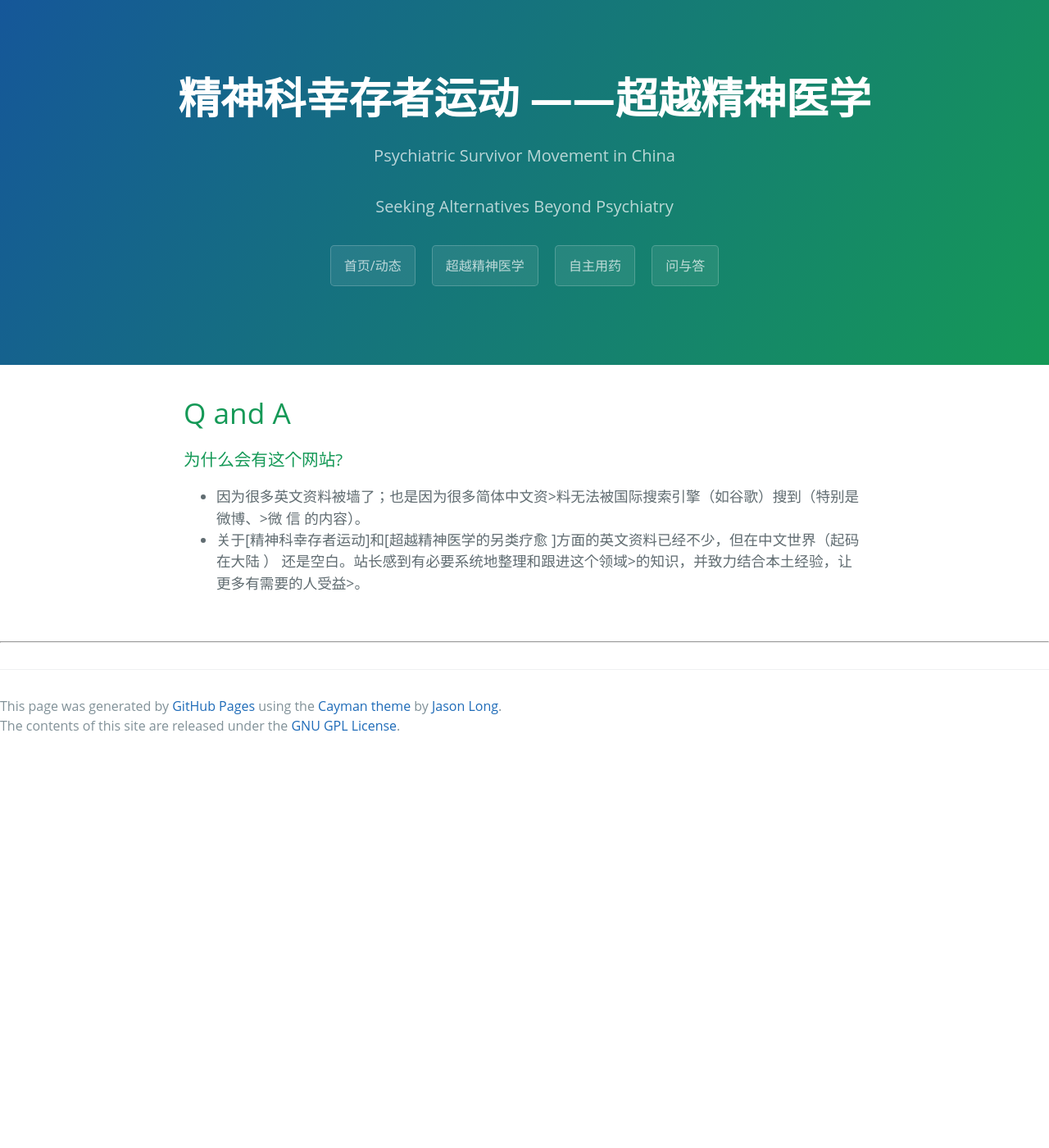
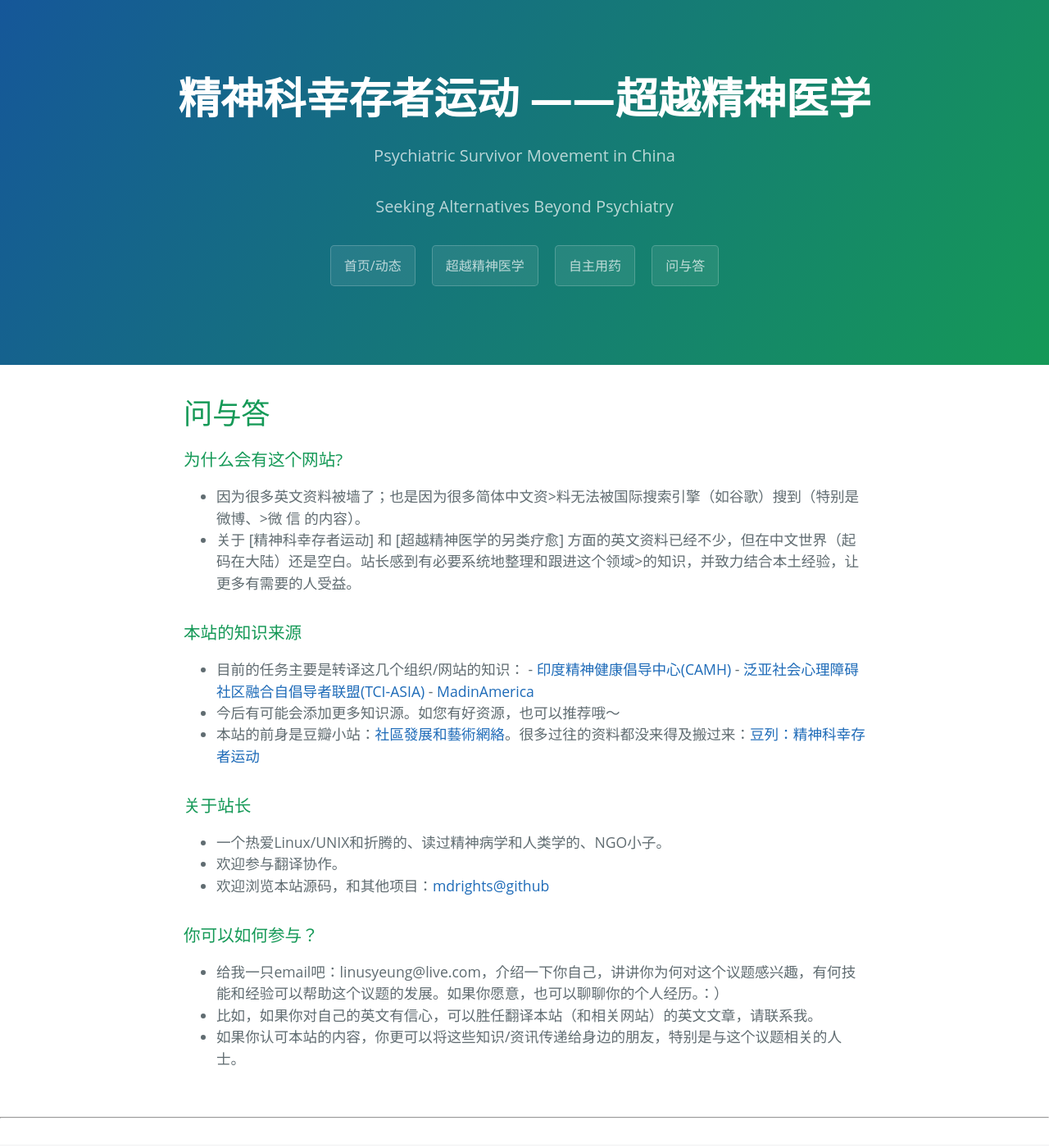
Before and after one commit to mdrights/mdrights.github.io, a Jekyll site: the page built from qna.md, in a window 1280 px wide and 1400 px high. Shown: the whole window at 82% size. Built offline with Jekyll 4.4.1, drawn with Linux system fonts in a browser that asks for light colours.

Commit message:
add+ qna.md

```diff
--- a/qna.md
+++ b/qna.md
@@ -1,6 +1,6 @@
 ---
 layout: page
-title: Q and A
+title: 问与答
 permalink: /qna/
 ---
 
@@ -8,7 +8,22 @@ permalink: /qna/
 - 因为很多英文资料被墙了；也是因为很多简体中文资>料无法被国际搜索引擎（如谷歌）搜到（特别是微博、>微
 信
 的内容）。
-- 关于[精神科幸存者运动]和[超越精神医学的另类疗愈
-]方面的英文资料已经不少，但在中文世界（起码在大陆
-）
-还是空白。站长感到有必要系统地整理和跟进这个领域>的知识，并致力结合本土经验，让更多有需要的人受益>。
+- 关于 [精神科幸存者运动] 和 [超越精神医学的另类疗愈] 方面的英文资料已经不少，但在中文世界（起码在大陆）还是空白。站长感到有必要系统地整理和跟进这个领域>的知识，并致力结合本土经验，让更多有需要的人受益。
+
+### 本站的知识来源
+- 目前的任务主要是转译这几个组织/网站的知识：
+        - [印度精神健康倡导中心(CAMH)](https://www.camh.com)
+        - [泛亚社会心理障碍社区融合自倡导者联盟(TCI-ASIA)](https://transformingcommunitiesforinclusion.wordpress.com)
+        - [MadinAmerica](http://www.madinamerica.com)
+- 今后有可能会添加更多知识源。如您有好资源，也可以推荐哦～
+- 本站的前身是豆瓣小站：[社區發展和藝術網絡](http://site.douban.com/216443/room/2955353/)。很多过往的资料都没来得及搬过来：[豆列：精神科幸存者运动](http://www.douban.com/doulist/37393203/)
+
+### 关于站长
+- 一个热爱Linux/UNIX和折腾的、读过精神病学和人类学的、NGO小子。
+- 欢迎参与翻译协作。
+- 欢迎浏览本站源码，和其他项目：[mdrights@github](https://github.com/mdrights)
+
+### 你可以如何参与？
+- 给我一只email吧：{{ site.email }}，介绍一下你自己，讲讲你为何对这个议题感兴趣，有何技能和经验可以帮助这个议题的发展。如果你愿意，也可以聊聊你的个人经历。：）
+- 比如，如果你对自己的英文有信心，可以胜任翻译本站（和相关网站）的英文文章，请联系我。
+- 如果你认可本站的内容，你更可以将这些知识/资讯传递给身边的朋友，特别是与这个议题相关的人士。
```
Also changed, not shown: 2 other files.
